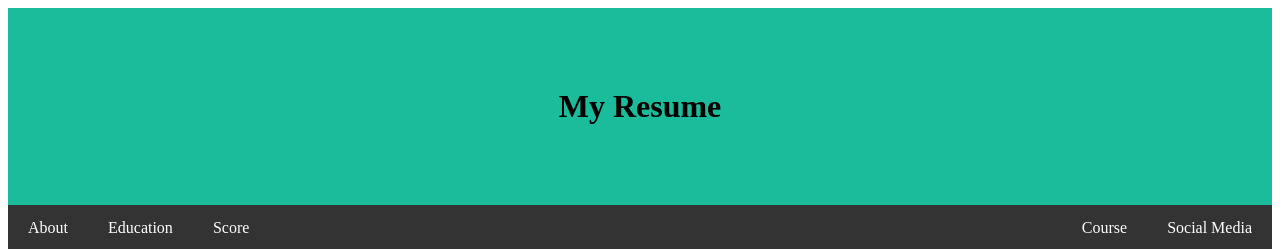
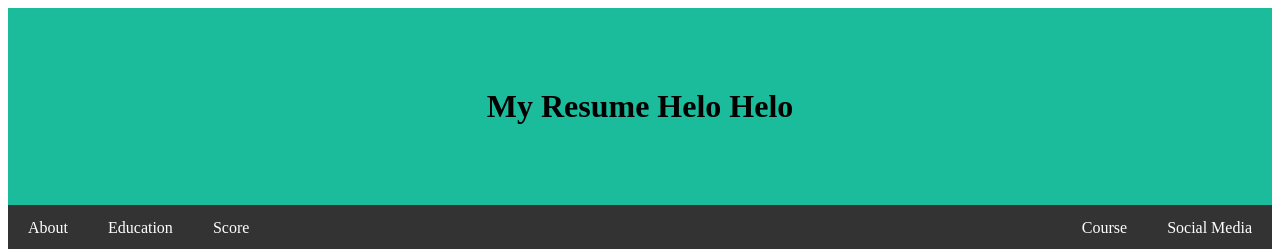
Before and after one commit to hannahpham96/hannahpham96.github.io, a plain HTML site: page index.html in a window 1280 px wide. Shown: the top 249 px of the page. Drawn offline with Linux system fonts and the light colour scheme.

Commit message:
Update index.html

```diff
--- a/index.html
+++ b/index.html
@@ -11,7 +11,7 @@
 
 </head>
 <body>
-	<h1 id="menu_text">My Resume</h1>
+	<h1 id="menu_text">My Resume Helo Helo</h1>
 
 	<nav>
 		<a href="#contact" class="menu_left">About</a>
```
